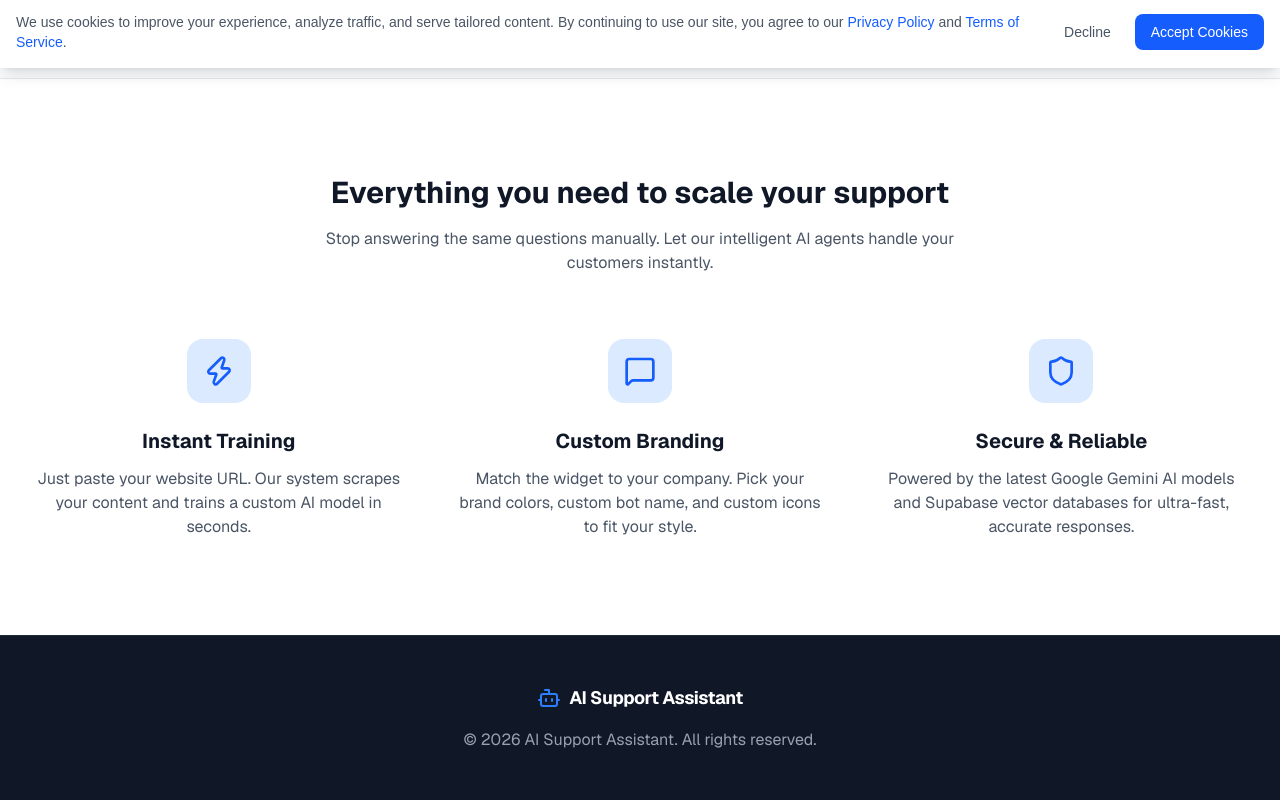
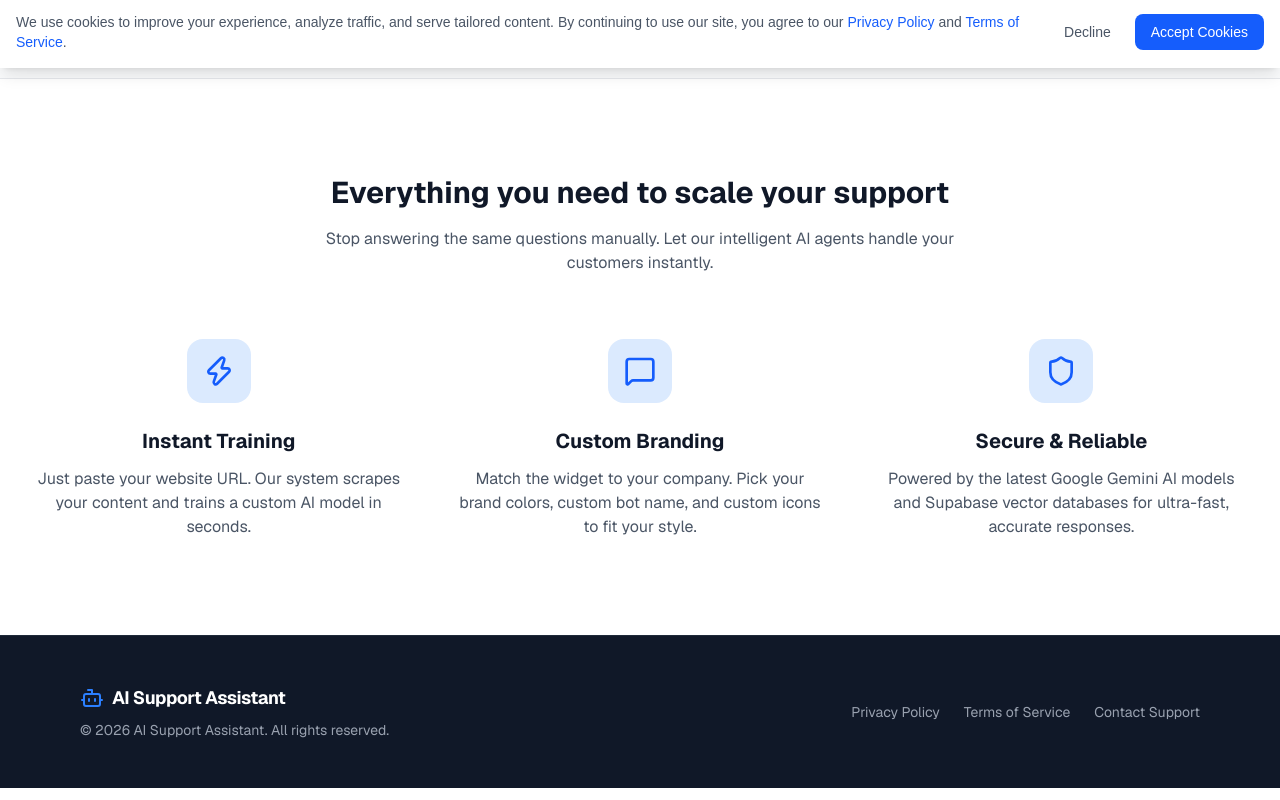
Before and after one commit to xfenixbomberx/ai-chatbot-saas, a Next.js app: page / in a window 1280 px wide. Shown: the part 732-1532 px from the top of the page. Built offline with nearby package versions, Linux system fonts and the light colour scheme.

Commit message:
Update footer with Privacy Policy, Terms of Service, and Support links

```diff
--- a/src/app/page.tsx
+++ b/src/app/page.tsx
@@ -79,12 +79,22 @@ export default function Home() {
       </section>
 
       {/* Footer */}
-      <footer className="bg-gray-900 text-gray-400 py-12 text-center border-t border-gray-800">
-        <div className="flex items-center justify-center gap-2 mb-4">
-          <Bot className="w-6 h-6 text-blue-500" />
-          <span className="text-lg font-bold text-white tracking-tight">AI Support Assistant</span>
+      <footer className="bg-gray-900 text-gray-400 py-12 border-t border-gray-800">
+        <div className="max-w-6xl mx-auto px-4 flex flex-col md:flex-row justify-between items-center gap-6">
+          <div className="flex flex-col items-center md:items-start">
+            <div className="flex items-center gap-2 mb-2">
+              <Bot className="w-6 h-6 text-blue-500" />
+              <span className="text-lg font-bold text-white tracking-tight">AI Support Assistant</span>
+            </div>
+            <p className="text-sm">© {new Date().getFullYear()} AI Support Assistant. All rights reserved.</p>
+          </div>
+
+          <div className="flex gap-6 text-sm">
+            <Link href="/privacy" className="hover:text-white transition-colors">Privacy Policy</Link>
+            <Link href="/terms" className="hover:text-white transition-colors">Terms of Service</Link>
+            <a href="mailto:support@chatbotconfig.uk" className="hover:text-white transition-colors">Contact Support</a>
+          </div>
         </div>
-        <p>© {new Date().getFullYear()} AI Support Assistant. All rights reserved.</p>
       </footer>
     </div>
   );
```
